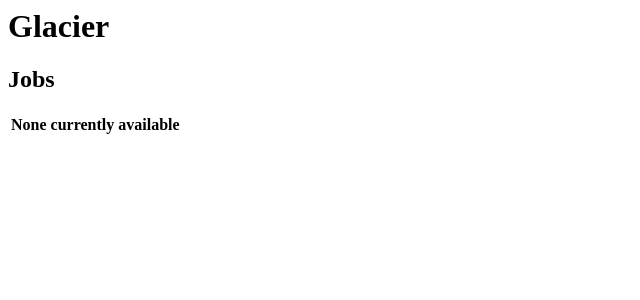
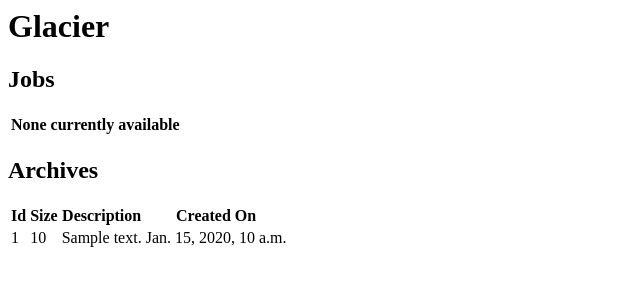
Before and after one commit to dspinoz/projects, a Django app: page /aws_glacier/ in a window 1280 px wide. Shown: the top 300 px of the page, without its empty margins (0-640 px from the left). Run offline with Django 3.2, Linux system fonts and the light colour scheme; tables that the repository leaves empty hold one stand-in row (values such as "Sample post"); data that the repository does not hold is empty; parts of the project's set-up code (start-up, migrations or seed data) failed here and were passed over.

Commit message:
show available archives

```diff
--- a/photoview/aws_glacier/templates/aws_glacier/index.html
+++ b/photoview/aws_glacier/templates/aws_glacier/index.html
@@ -17,7 +17,29 @@
 			<td>{{job.jobId}}</td>
 			<td>{{job.action}}</td>
 			<td>{{job.statusCode}}{% if job.retrievedOutput%}, Retrieved{%endif%}</td>
-			<td>{{job.availableDate}}</td>
+			<td>{{job.available}}</td>
+		</tr>
+		{% endfor %}
+		{% endif %}
+	</table>
+
+	<h2>Archives</h2>
+	<table>
+		{% if archives|length == 0 %}
+			<tr><th>None currently available</th></tr>
+		{% else %}
+		<tr>
+			<th>Id</th>
+			<th>Size</th>
+			<th>Description</th>
+			<th>Created On</th>
+		</tr>
+		{%for archive in archives %}
+		<tr>
+			<td>{{archive.archiveId}}</td>
+			<td>{{archive.size}}</td>
+			<td>{{archive.description}}</td>
+			<td>{{archive.creationDate}}</td>
 		</tr>
 		{% endfor %}
 		{% endif %}
--- a/photoview/aws_glacier/views/index.py
+++ b/photoview/aws_glacier/views/index.py
@@ -10,6 +10,7 @@
   context = {
     'title': 'Glacier',
     'jobs': aws_glacier.models.Job.objects.filter(available=True),
+    'archives': aws_glacier.models.Archive.objects.filter(deletedDate=None),
   }
 
   return render(request, 'aws_glacier/index.html', context)
```
